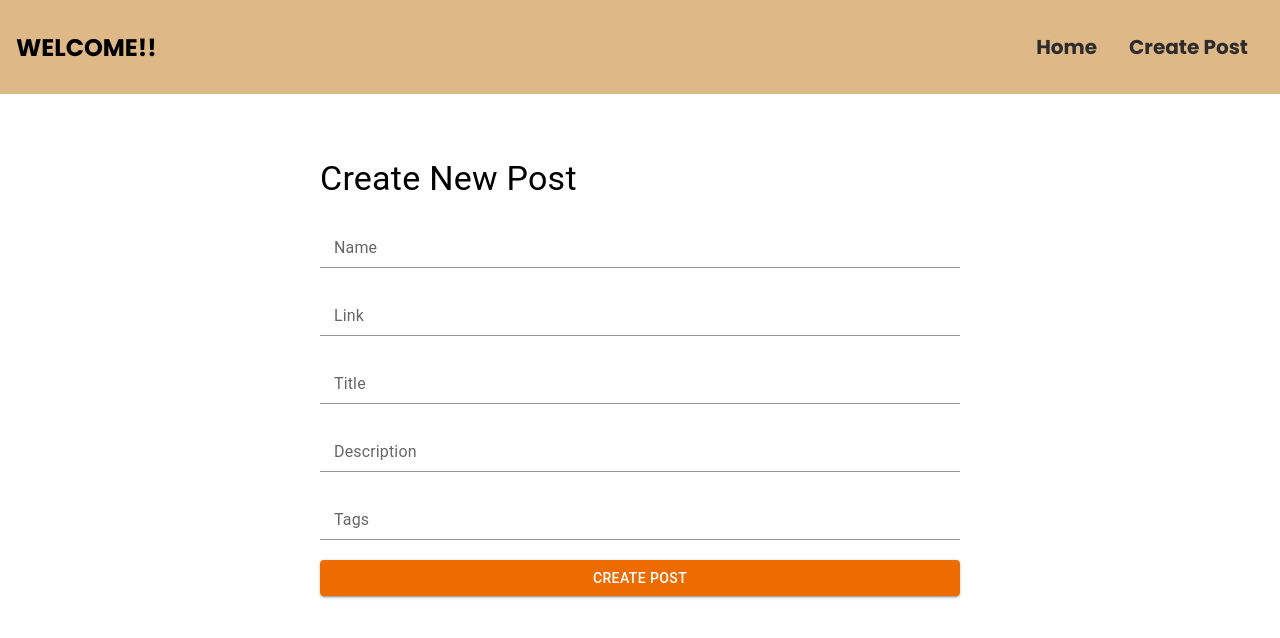
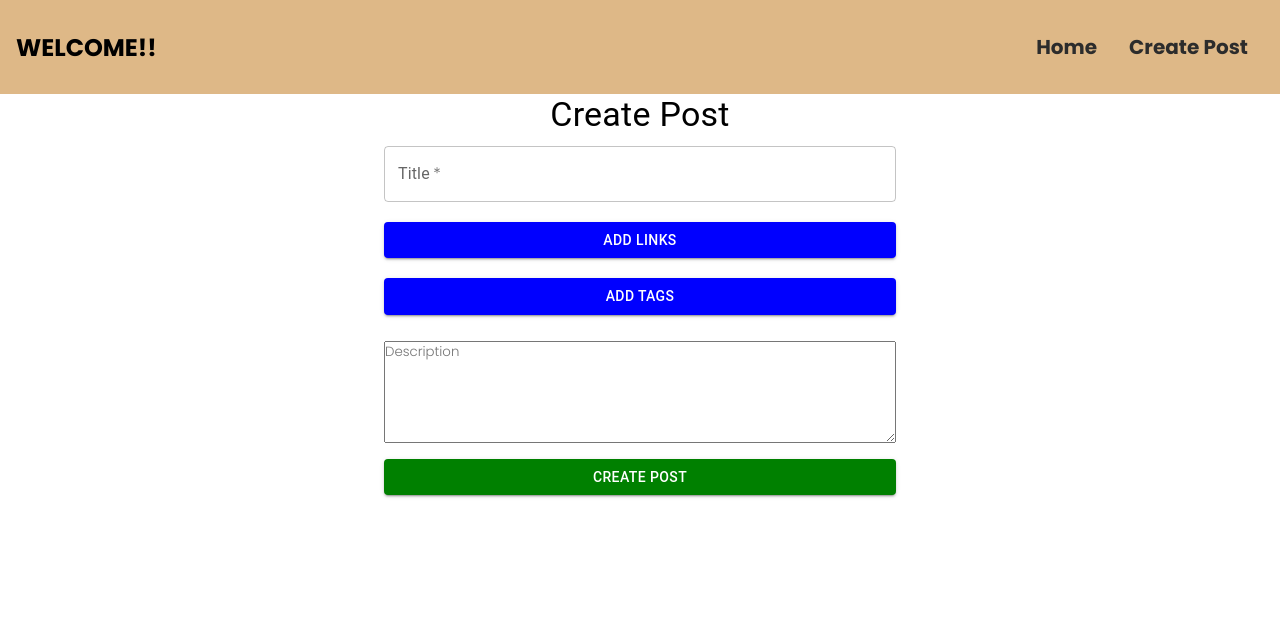
Before and after one commit to ihsnayvid/LinkPlex, a React (Create React App) app: page /createPost in a window 1280 px wide. Shown: the top 638 px of the page. Built offline with nearby package versions, Linux system fonts and the light colour scheme.

Commit message:
createPost page fixed

```diff
--- a/src/App.jsx
+++ b/src/App.jsx
@@ -3,7 +3,6 @@ import {BrowserRouter as Router, Routes, Route} from "react-router-dom";
 import Header from "./components/Header";
 import Home from "./components/Home";
 import CreatePost from "./components/CreatePost";
-
 
 import './styles/App.scss';
 
--- a/src/components/CreatePost.jsx
+++ b/src/components/CreatePost.jsx
@@ -1,74 +1,209 @@
-import react, { useState } from 'react';
-import { FormGroup, FormControl, InputLabel, Input, Button, styled, Typography } from '@mui/material';
-// import { createPost } from '../service/api.js';
-import { createPost } from '../service/api';
-import { useNavigate } from 'react-router-dom';
+import React, { useState } from 'react';
+import { Box, TextareaAutosize, TextField, Button, Typography, styled } from '@mui/material';
+// import { Link } from 'react-router-dom';
 
-const initialValue = {
-    // links: {name: '', link: ''},
-    name: '',
-    link: '',
+const StyledBox = styled(Box)`
+  display: flex;
+  flex-direction: column;
+  align-items: center;
+  justify-content: center;
+`;
+const FormBox = styled(Box)`
+    width:50%;
+  display: flex;
+  flex-direction: column;
+  align-items: center;
+  justify-content: center;
+`;
+const Title = styled(TextField)`
+width:80%;
+margin: 10px 0px;
+`;
+const StyledButtons = styled(Button)`
+    width:80%;
+    margin: 10px 0px;
+    color:white;
+    background:blue;
+`
+const LinksBox = styled(Box)`
+    margin: 10px 0px;
+    width:80%;
+`
+const TagsBox = styled(Box)`
+    display:flex;
+    flex-direction:row;
+    justify-content:space-between;
+    margin: 10px 0px;
+    width:80%;
+`
+const DangerButton = styled(Button)`
+    background:red;
+    &:hover {
+    background-color: #DE3163;
+  }
+`
+const DescriptionText= styled(TextareaAutosize)`
+    width:80% !important;
+`
+const SubmitButton = styled(Button)`
+    width:80%;
+    background:green;
+    &:hover {
+    background-color: darkgreen;
+  }
+`
+const CreatePost = () => {
+  const [formData, setFormData] = useState({
     title: '',
     description: '',
-    tags: ''
-}
+    links: [],
+    tags: [],
+  });
 
-const Container = styled(FormGroup)`
-    width: 50%;
-    margin: 5% 0 0 25%;
-    & > div {
-        margin-top: 20px;
-`;
+  const handleChange = (e) => {
+    const { name, value } = e.target;
+    setFormData((prevData) => ({
+      ...prevData,
+      [name]: value,
+    }));
+  };
 
-const CreatePost = () => {
-    const [post, setPost] = useState(initialValue);
-    const { name, link, title, description, tags } = post;
-    let navigate = useNavigate();
+  const handleLinkChange = (index, field) => (e) => {
+    const { value } = e.target;
+    setFormData((prevData) => {
+      const links = [...prevData.links];
+      links[index][field] = value;
+      return {
+        ...prevData,
+        links,
+      };
+    });
+};
 
-    const onValueChange = (e) => {
-        setPost({...post, [e.target.name]: e.target.value})
-    }
+const handleTagChange = (index) => (e) => {
+    const { value } = e.target;
+    setFormData((prevData) => {
+      const tags = [...prevData.tags];
+      tags[index] = value;
+      return {
+        ...prevData,
+        tags,
+      };
+    });
+  };
 
-    const addPostDetails = async() => {
-        await createPost(post);
-        navigate('/');
-    }
+  const handleSubmit = (e) => {
+    e.preventDefault();
+    console.log(formData);
+  };
 
-    return (
-        <Container>
-            <Typography variant="h4">Create New Post</Typography>
+  const handleAddLink = () => {
+    setFormData((prevData) => ({
+      ...prevData,
+      links: [...prevData.links, { name: '', link: '' }],
+    }));
+  };
 
-            <FormControl>
-                <InputLabel htmlFor="my-input">Name</InputLabel>
-                <Input onChange={(e) => onValueChange(e)} name='name' value={name} id="my-input" />
-            </FormControl>
+  const handleDeleteLink = (index) => {
+    setFormData((prevData) => {
+      const links = [...prevData.links];
+      links.splice(index, 1);
+      return {
+        ...prevData,
+        links,
+      };
+    });
+  };
 
-            <FormControl>
-                <InputLabel htmlFor="my-input">Link</InputLabel>
-                <Input onChange={(e) => onValueChange(e)} name='link' value={link} id="my-input" />
-            </FormControl>
+  const handleAddTag = () => {
+    setFormData((prevData) => ({
+      ...prevData,
+      tags: [...prevData.tags, ''],
+    }));
+  };
 
-            <FormControl>
-                <InputLabel htmlFor="my-input">Title</InputLabel>
-                <Input onChange={(e) => onValueChange(e)} name='title' value={title} id="my-input"/>
-            </FormControl>
+  const handleDeleteTag = (index) => {
+    setFormData((prevData) => {
+      const tags = [...prevData.tags];
+      tags.splice(index, 1);
+      return {
+        ...prevData,
+        tags,
+      };
+    });
+  };
 
-            <FormControl>
-                <InputLabel htmlFor="my-input">Description</InputLabel>
-                <Input onChange={(e) => onValueChange(e)} name='description' value={description} id="my-input" />
-            </FormControl>
 
-            <FormControl>
-                <InputLabel htmlFor="my-input">Tags</InputLabel>
-                <Input onChange={(e) => onValueChange(e)} name='tags' value={tags} id="my-input" />
-            </FormControl>
 
-            <FormControl>
-                <Button variant="contained" color="warning" onClick={() => addPostDetails()}>Create Post</Button>
-            </FormControl>
+  return (
+    <StyledBox>
+      <Typography variant="h4">Create Post</Typography>
+      <FormBox component="form" onSubmit={handleSubmit}>
+        <Title
+          label="Title"
+          name="title"
+          value={formData.title}
+          onChange={handleChange}
+          required
+        />
+        {formData.links.map((link, index) => (
+          <LinksBox key={index} sx={{ display: 'flex', gap: '16px' }}>
+            <TextField
+              label="Name"
+              value={link.name}
+              onChange={handleLinkChange(index, 'name')}
+              required
+            />
+            <TextField
+              label="Link"
+              value={link.link}
+              onChange={handleLinkChange(index, 'link')}
+              required
+            />
+            <DangerButton variant="contained" onClick={() => handleDeleteLink(index)}>
+              Delete
+            </DangerButton>
+          </LinksBox>
+        ))}
+        <StyledButtons variant="contained" onClick={handleAddLink}>
+          Add Links
+        </StyledButtons>
 
-        </Container>
-    )
-}
+        {/* <Typography variant="h5">Tags</Typography> */}
+        {formData.tags.map((tag, index) => (
+          <TagsBox key={index} sx={{ display: 'flex', gap: '16px' }}>
+            <TextField
+              label="Tag"
+              value={tag}
+              onChange={handleTagChange(index)}
+              required
+            />
+            <DangerButton variant="contained" onClick={() => handleDeleteTag(index)}>
+              Delete
+            </DangerButton>
+          </TagsBox>
+        ))}
+        <StyledButtons variant="contained" onClick={handleAddTag}>
+          Add Tags
+        </StyledButtons>
+
+        <DescriptionText
+        //   rowsMin={3}
+        minRows={5}
+          placeholder="Description"
+          name="description"
+          value={formData.description}
+          onChange={handleChange}
+          required
+          sx={{ width: '100%', marginTop: '16px', resize: 'vertical' }}
+        />
+
+        <SubmitButton type="submit" variant="contained" color="primary" sx={{ marginTop: '16px' }}>
+          Create Post
+        </SubmitButton>
+      </FormBox>
+    </StyledBox>
+  );
+};
 
 export default CreatePost;
--- a/src/components/Home.jsx
+++ b/src/components/Home.jsx
@@ -1,61 +1,70 @@
-import React from 'react'
-import { useState, useEffect } from 'react';
+// import React from 'react'
+// import { useState, useEffect } from 'react';
 
-import { Box, Card, CardActions, CardContent, Button, styled, Typography } from '@mui/material';
+// import { Box, Card, CardActions, CardContent, Button, styled, Typography } from '@mui/material';
 
-import { getPosts } from '../service/api';
+// import { getPosts } from '../service/api';
 
-//styling not working yet
+// //styling not working yet
 
-const styledCard = styled(Card)`
-  margin: 10px,
-  padding: 10px,
-  display: flex,
-  align-items: center,
-  justify-content: center
-`;
-const Home = () => {
-  const [posts, setPosts] = useState([]);
+// const styledCard = styled(Card)`
+//   margin: 10px;
+//   padding: 10px;
+//   display: flex;
+//   align-items: center;
+//   justify-content: center
+// `;
+// const Home = () => {
+//   const [posts, setPosts] = useState([]);
 
-    useEffect(() => {
-        getAllPosts();
-    }, []);
+//     useEffect(() => {
+//         getAllPosts();
+//     }, []);
 
 
-    const getAllPosts = async () => {
-        let response = await getPosts();
-        setPosts(response.data);
-    }
+//     const getAllPosts = async () => {
+//         let response = await getPosts();
+//         setPosts(response.data);
+//     }
 
 
+//   return (
+//     <>
+
+//       {posts.map((post) => (
+
+//         <styledCard>
+//           <CardContent sx={{width: 300, border: "1px solid lightgray"}}>
+//             <Typography variant="h5" component="div">
+//               # {post.id} Title: {post.title}
+//             </Typography>
+//             <Typography sx={{ fontSize: 20 }} color="text.secondary" gutterBottom>
+//               Name: {post.name}
+//             </Typography>
+//             <Typography sx={{ mb: 1.5 }} color="text.secondary">
+//               Link: {post.link}
+//             </Typography>
+//             <Typography variant="body2">
+//               Description:
+//               <br />
+//               {post.description}
+//             </Typography>
+//             <Typography>
+//               <Button size="small">Tags: {post.tags} </Button>
+//             </Typography>
+//           </CardContent>
+//         </styledCard>
+//       ))}
+//     </>
+//   )
+// }
+
+// export default Home
+import React from 'react'
+
+const Home = () => {
   return (
-    <>
-
-      {posts.map((post) => (
-
-        <styledCard>
-          <CardContent sx={{width: 300, border: "1px solid lightgray"}}>
-            <Typography variant="h5" component="div">
-              # {post.id} Title: {post.title}
-            </Typography>
-            <Typography sx={{ fontSize: 20 }} color="text.secondary" gutterBottom>
-              Name: {post.name}
-            </Typography>
-            <Typography sx={{ mb: 1.5 }} color="text.secondary">
-              Link: {post.link}
-            </Typography>
-            <Typography variant="body2">
-              Description:
-              <br />
-              {post.description}
-            </Typography>
-            <Typography>
-              <Button size="small">Tags: {post.tags} </Button>
-            </Typography>
-          </CardContent>
-        </styledCard>
-      ))}
-    </>
+    <div>Home</div>
   )
 }
 
--- a/src/database/db.json
+++ b/src/database/db.json
@@ -39,6 +39,14 @@
       "description": "",
       "tags": "",
       "id": 5
+    },
+    {
+      "name": "Rahul Poddar",
+      "link": "facebook.com google.com",
+      "title": "facebook",
+      "description": "facebook is a website",
+      "tags": "#hello",
+      "id": 6
     }
   ]
 }
```
Also changed, not shown: src/styles/createPost.scss (+86 -0 lines).
